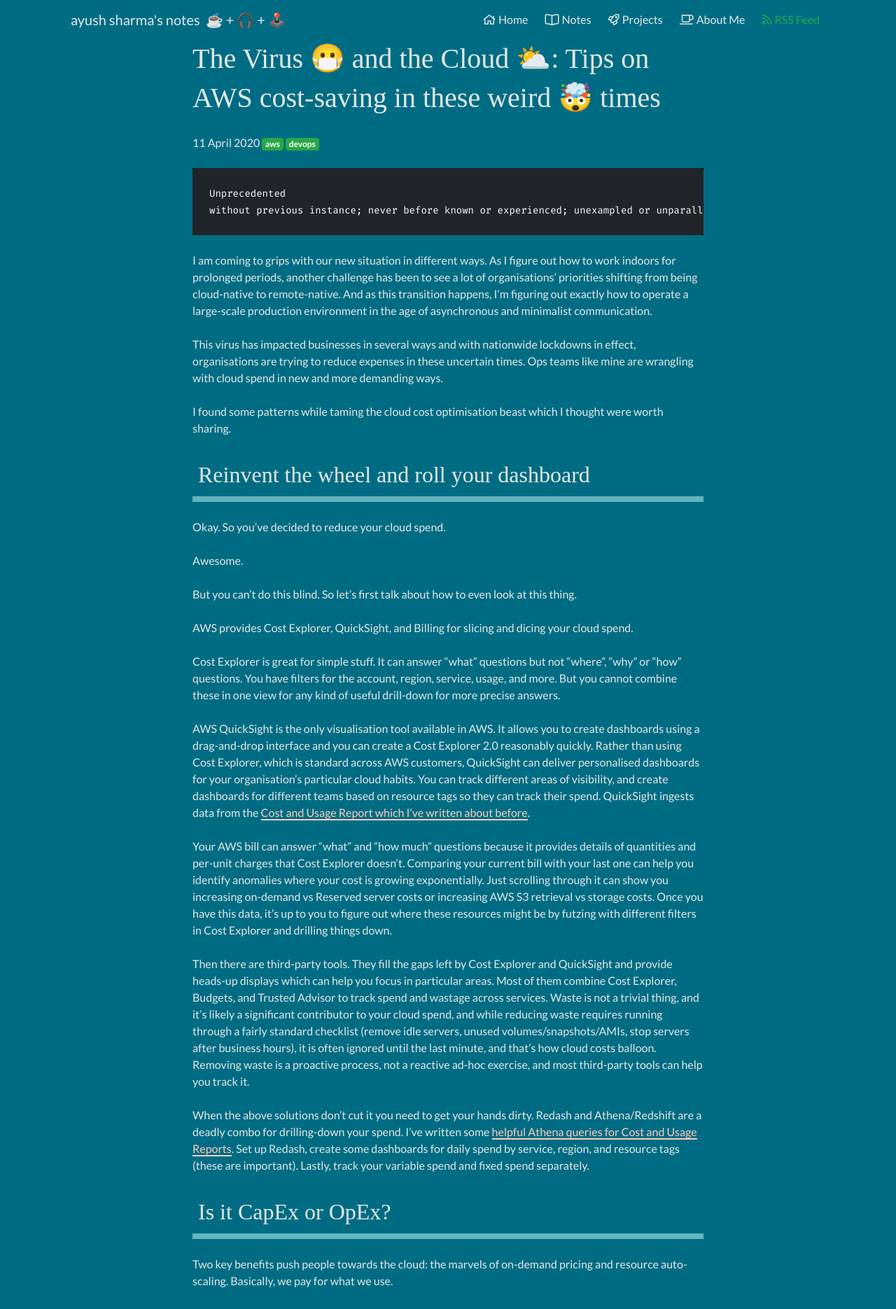
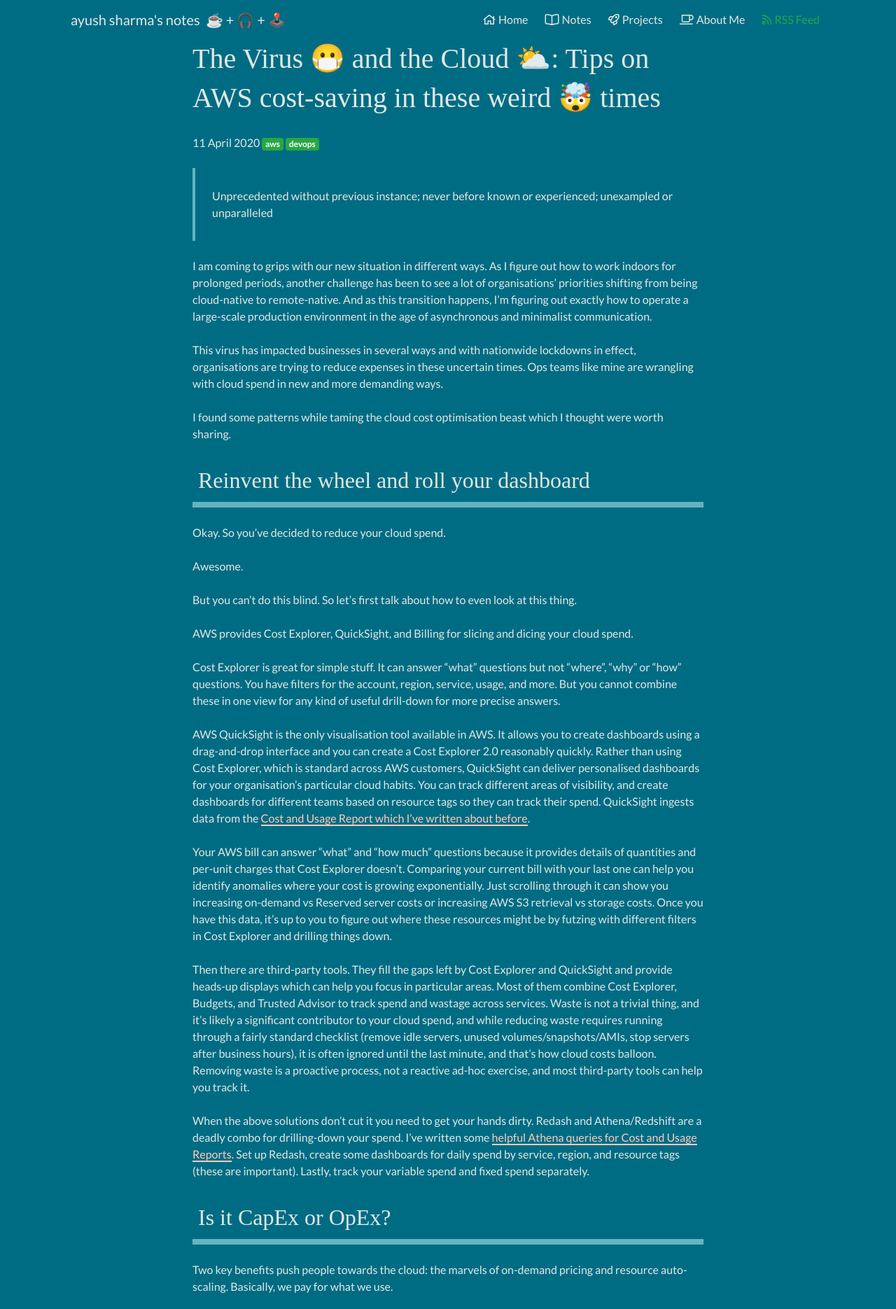
Before and after one commit to ayush-sharma/ayushsharma.in, a Jekyll site: the page built from _posts/2020-04-11-the-virus-and-the-cloud-tips-on-aws-cost-saving.md, in a window 1280 px wide. Shown: the top 1870 px of the page at 70% size. Built offline with Jekyll 4.4.1, drawn with Linux system fonts in a browser that asks for light colours; comment, search, counter and statistics services are not loaded.

Commit message:
Adding blockquote

```diff
--- a/_posts/2020-04-11-the-virus-and-the-cloud-tips-on-aws-cost-saving.md
+++ b/_posts/2020-04-11-the-virus-and-the-cloud-tips-on-aws-cost-saving.md
@@ -5,8 +5,8 @@ number: 88
 date:   2020-04-11 00:00
 categories: aws devops
 ---
-    Unprecedented
-    without previous instance; never before known or experienced; unexampled or unparalleled
+> Unprecedented
+> without previous instance; never before known or experienced; unexampled or unparalleled
 
 I am coming to grips with our new situation in different ways. As I figure out how to work indoors for prolonged periods, another challenge has been to see a lot of organisations’ priorities shifting from being cloud-native to remote-native. And as this transition happens, I'm figuring out exactly how to operate a large-scale production environment in the age of asynchronous and minimalist communication.
 
```
